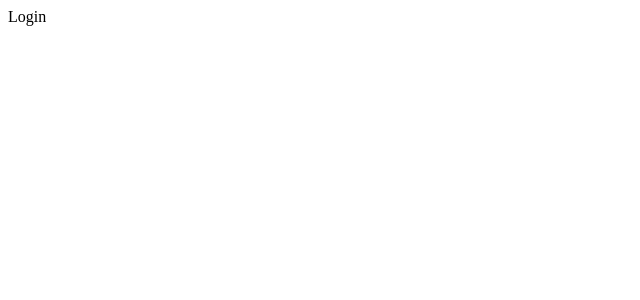
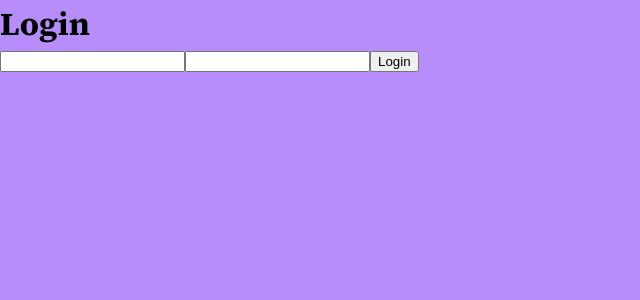
Before and after one commit to DavitBoo/blog-dashboard, a React (Vite) app: page /login in a window 1280 px wide. Shown: the top 300 px of the page, without its empty margins (0-640 px from the left). Built offline with nearby package versions, Linux system fonts and the light colour scheme.

Commit message:
google fonts + global styles config

```diff
--- a/index.html
+++ b/index.html
@@ -1,10 +1,16 @@
-<!doctype html>
+<!DOCTYPE html>
 <html lang="en">
   <head>
     <meta charset="UTF-8" />
     <link rel="icon" type="image/svg+xml" href="/vite.svg" />
     <meta name="viewport" content="width=device-width, initial-scale=1.0" />
     <title>Blog back end</title>
+    <link rel="preconnect" href="https://fonts.googleapis.com" />
+    <link rel="preconnect" href="https://fonts.gstatic.com" crossorigin />
+    <link
+      href="https://fonts.googleapis.com/css2?family=Source+Serif+4:ital,opsz,wght@0,8..60,200..900;1,8..60,200..900&display=swap"
+      rel="stylesheet"
+    />
   </head>
   <body>
     <div id="root"></div>
--- a/src/App.jsx
+++ b/src/App.jsx
@@ -1,3 +1,4 @@
+import styled from "styled-components";
 import CreateLabels from "./Components/CreateLabels";
 import Footer from "./Components/Footer";
 import GetPosts from "./Components/GetPosts";
@@ -9,6 +10,7 @@ import Register from "./Components/Register";
 import SinglePost from "./Components/SinglePost";
 import GlobalStyle from "./globalStyles";
 import { BrowserRouter as Router, Routes, Route, Link, createBrowserRouter, Outlet, RouterProvider } from "react-router-dom";
+
 
 const Layout = () => {
   return (
@@ -62,6 +64,7 @@ const router = createBrowserRouter([
 function App() {
   return (
       <div className="App">
+        <GlobalStyle />
         <RouterProvider router={router} />
       </div>
   );
--- a/src/Components/Login.jsx
+++ b/src/Components/Login.jsx
@@ -2,6 +2,15 @@ import React from 'react'
 
 export default function Login() {
   return (
-    <div>Login</div>
+    <div>
+      <h1>Login</h1>
+      <div>
+        <form action="">
+          <input type="text" name="username" id="" />
+          <input type="password" name="" id="" />
+          <input type="submit" value="Login" />
+        </form>
+      </div>
+    </div>
   )
 }
--- a/src/globalStyles.jsx
+++ b/src/globalStyles.jsx
@@ -1,6 +1,27 @@
 import { createGlobalStyle } from "styled-components";
 
 const GlobalStyle = createGlobalStyle`
+
+.source-serif-4 {
+  font-family: "Source Serif 4", serif;
+  font-optical-sizing: auto;
+  font-weight: 400;
+  font-style: normal;
+}
+
+.source-serif-4-bolg {
+  font-family: "Source Serif 4", serif;
+  font-optical-sizing: auto;
+  font-weight: 600;
+  font-style: normal;
+}
+
+
+:root{
+  --purple: #b78dfc;
+  --dark-grey: #4d5252;
+}
+
   /*
   1. Use a more-intuitive box-sizing model.
 */
@@ -22,6 +43,9 @@ const GlobalStyle = createGlobalStyle`
 body {
   line-height: 1.5;
   -webkit-font-smoothing: antialiased;
+  font-family: "Source Serif 4", serif;
+
+  background-color: var(--purple);
 }
 /*
   5. Improve media defaults
@@ -34,7 +58,6 @@ img, picture, video, canvas, svg {
   6. Remove built-in form typography styles
 */
 input, button, textarea, select {
-  font: inherit;
 }
 /*
   7. Avoid text overflows
```
